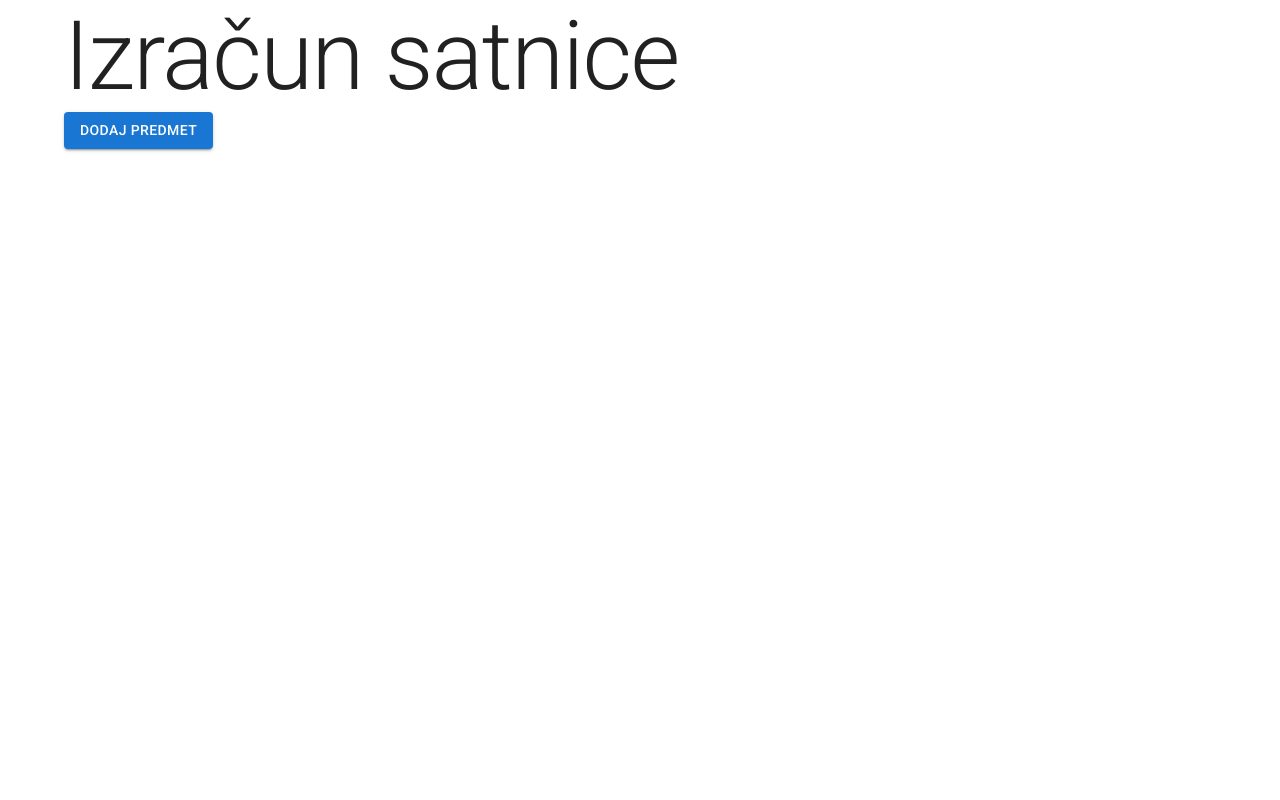
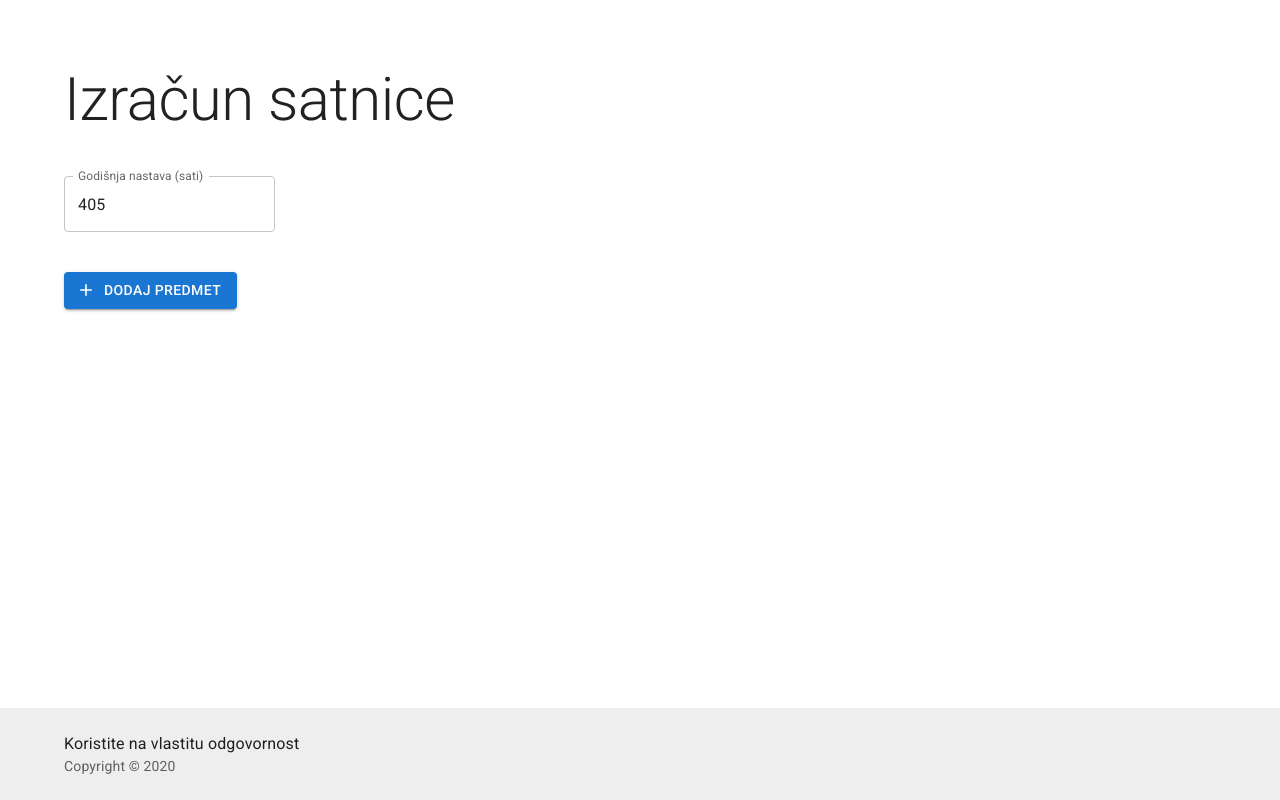
Before and after one commit to skruzic/satnica, a Next.js app: page / in a window 1280 px wide. Built offline with nearby package versions, Linux system fonts and the light colour scheme.

Commit message:
Moguće mijenjati godišnju satnicu

```diff
--- /dev/null
+++ b/components/Footer.js
@@ -0,0 +1,31 @@
+import Box from "@mui/material/Box";
+import Container from "@mui/material/Container";
+import Typography from "@mui/material/Typography";
+
+const Copyright = () => (
+  <Typography variant="body2" color="text.secondary">
+    {"Copyright © 2020"}
+  </Typography>
+);
+
+const Footer = () => (
+  <Box
+    component="footer"
+    sx={{
+      py: 3,
+      px: 2,
+      mt: "auto",
+      backgroundColor: (theme) =>
+        theme.palette.mode === "light"
+          ? theme.palette.grey[200]
+          : theme.palette.grey[800],
+    }}
+  >
+    <Container>
+      <Typography>Koristite na vlastitu odgovornost</Typography>
+      <Copyright />
+    </Container>
+  </Box>
+);
+
+export default Footer;
--- /dev/null
+++ b/components/Person.js
@@ -0,0 +1,18 @@
+import Box from "@mui/material/Box";
+import { FormControl, InputLabel, OutlinedInput } from "@mui/material";
+import TextField from "@mui/material/TextField";
+
+const Person = ({ hours, onBlur }) => {
+  return (
+    <Box sx={{ my: 5 }}>
+      <TextField
+        label="Godišnja nastava (sati)"
+        InputLabelProps={{ shrink: true }}
+        value={hours}
+        onBlur={onBlur}
+      />
+    </Box>
+  );
+};
+
+export default Person;
--- a/components/SubjectForm.js
+++ b/components/SubjectForm.js
@@ -4,6 +4,8 @@ import DialogTitle from "@mui/material/DialogTitle";
 import DialogContent from "@mui/material/DialogContent";
 import Grid from "@mui/material/Grid";
 import TextField from "@mui/material/TextField";
+import FormControl from "@mui/material/FormControl";
+import InputLabel from "@mui/material/InputLabel";
 import Select from "@mui/material/Select";
 import MenuItem from "@mui/material/MenuItem";
 import Button from "@mui/material/Button";
@@ -27,6 +29,7 @@ const SubjectForm = ({ open, onClose, onSubmit }) => {
     }),
     onSubmit: (values) => {
       onSubmit(values);
+      onClose();
       //alert(JSON.stringify(values, null, 2));
     },
   });
@@ -47,8 +50,11 @@ const SubjectForm = ({ open, onClose, onSubmit }) => {
               />
             </Grid>
             <Grid item xs={12}>
+              <FormControl fullWidth>
+                <InputLabel id="type-select-label">Vrsta nastave</InputLabel>
                 <Select
-                fullWidth
+                  labelId="type-select-label"
+                  label="Vrsta nastave"
                   name="type"
                   displayEmpty
                   value={formik.values.type}
@@ -62,6 +68,7 @@ const SubjectForm = ({ open, onClose, onSubmit }) => {
                   <MenuItem value="AV">Auditorne vježbe</MenuItem>
                   <MenuItem value="LV">Laboratorijske vježbe</MenuItem>
                 </Select>
+              </FormControl>
             </Grid>
             <Grid item xs={12}>
               <TextField
--- a/package.json
+++ b/package.json
@@ -11,6 +11,7 @@
   "dependencies": {
     "@emotion/react": "^11.4.1",
     "@emotion/styled": "^11.3.0",
+    "@mui/icons-material": "^5.0.3",
     "@mui/material": "^5.0.2",
     "formik": "^2.2.9",
     "next": "11.1.2",
--- a/pages/index.js
+++ b/pages/index.js
@@ -1,12 +1,16 @@
 import { useState } from "react";
 import Head from "next/head";
 import CssBaseline from "@mui/material/CssBaseline";
+import Box from "@mui/material/Box";
 import Container from "@mui/material/Container";
 import Typography from "@mui/material/Typography";
 import TextField from "@mui/material/TextField";
 import Button from "@mui/material/Button";
 import SubjectForm from "../components/SubjectForm";
 import Summary from "../components/Summary";
+import Footer from "../components/Footer";
+import Person from "../components/Person";
+import AddIcon from "@mui/icons-material/Add";
 
 export default function Home() {
   const [formOpen, setFormOpen] = useState(false);
@@ -17,8 +21,12 @@ export default function Home() {
     setData([...data, values]);
   };
 
+  const handleTargetChange = (e) => {
+    setTarget(parseInt(e.target.value));
+  };
+
   return (
-    <Container>
+    <Box sx={{ display: "flex", flexDirection: "column", minHeight: "100vh" }}>
       <Head>
         <title>Create Next App</title>
         <meta name="description" content="Generated by create next app" />
@@ -26,12 +34,20 @@ export default function Home() {
       </Head>
       <CssBaseline />
 
-      <main>
-        <Typography variant="h1">Izračun satnice</Typography>
+      <Container component="main" sx={{ mt: 8, mb: 2 }}>
+        <Typography variant="h2" component="h1">
+          Izračun satnice
+        </Typography>
+
+        <Person hours={target} onBlur={handleTargetChange} />
 
         {data.length > 0 && <Summary data={data} target={target} />}
 
-        <Button variant="contained" onClick={() => setFormOpen(true)}>
+        <Button
+          variant="contained"
+          onClick={() => setFormOpen(true)}
+          startIcon={<AddIcon />}
+        >
           Dodaj predmet
         </Button>
         <SubjectForm
@@ -39,7 +55,8 @@ export default function Home() {
           onClose={() => setFormOpen(false)}
           onSubmit={handleFormSubmit}
         />
-      </main>
-    </Container>
+      </Container>
+      <Footer />
+    </Box>
   );
 }
```
Also changed, not shown: 1 other file (tests, documents, lock files or other folders). Lines whose indentation alone changed are shown as unchanged.
